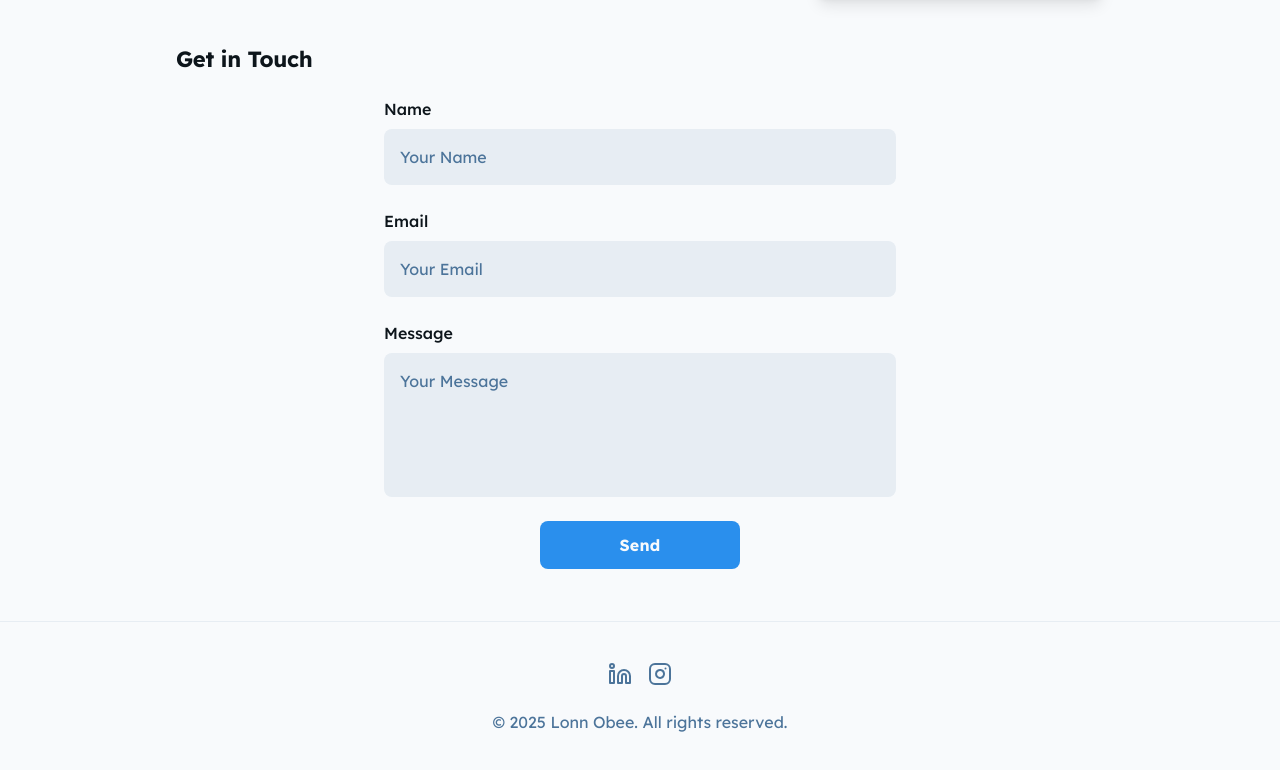
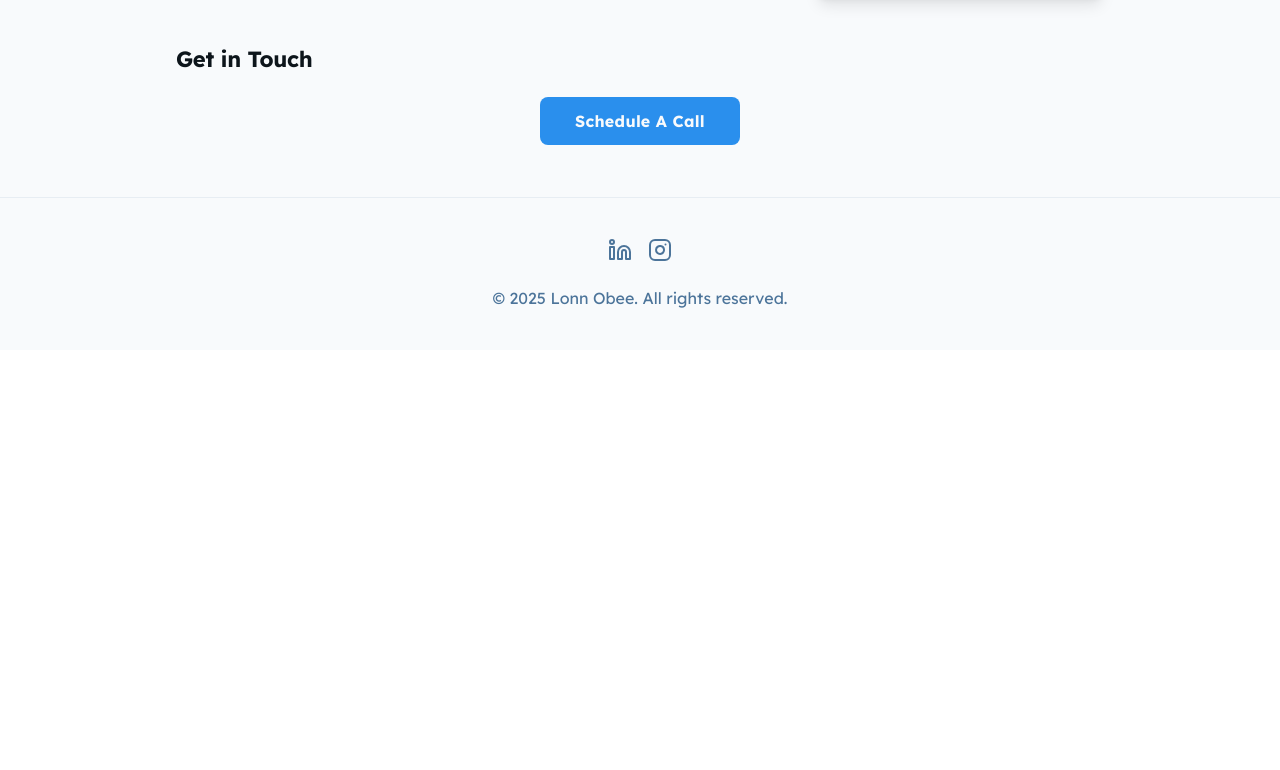
Before and after one commit to buildingwith-ai/LonnObee, a React (Vite) app: page / in a window 1280 px wide. Shown: the part 2616-3386 px from the top of the page. After the commit the page ends 2966 px from the top, so only its background shows below. Built offline with nearby package versions, Linux system fonts and the light colour scheme.

Commit message:
Replace contact form with Schedule A Call button

```diff
--- a/src/components/Contact.tsx
+++ b/src/components/Contact.tsx
@@ -1,37 +1,12 @@
-import React, { useState } from 'react';
+import React from 'react';
 
 const Contact = () => {
-  const [formData, setFormData] = useState({
-    name: '',
-    email: '',
-    message: '',
-  });
-
-  const [submitted, setSubmitted] = useState(false);
-
-  const handleChange = (e: React.ChangeEvent<HTMLInputElement | HTMLTextAreaElement>) => {
-    const { name, value } = e.target;
-    setFormData(prev => ({
-      ...prev,
-      [name]: value
-    }));
-  };
-
-  const handleSubmit = (e: React.FormEvent) => {
-    e.preventDefault();
-    // In a real application, you would send the form data to a server
-    console.log('Form submitted:', formData);
-    setSubmitted(true);
-
-    // Reset form after 3 seconds
-    setTimeout(() => {
-      setFormData({
-        name: '',
-        email: '',
-        message: '',
-      });
-      setSubmitted(false);
-    }, 3000);
+  const handleScheduleCall = () => {
+    // In a real application, this would open a scheduling system like Calendly
+    // For now, we'll just log the action
+    console.log('Schedule a call clicked');
+    // You could replace this with a link to your actual scheduling system
+    // window.open('https://calendly.com/your-link', '_blank');
   };
 
   return (
@@ -39,59 +14,14 @@ const Contact = () => {
       <h2 className="text-[#0d151b] text-xl sm:text-[22px] font-bold leading-tight tracking-[-0.015em] pb-3">Get in Touch</h2>
 
       <div className="max-w-lg mx-auto">
-        <form onSubmit={handleSubmit} className="w-full">
-          <div className="flex flex-col gap-4 py-3 w-full">
-            <label className="flex flex-col w-full">
-              <p className="text-[#0d151b] text-base font-medium leading-normal pb-2">Name</p>
-              <input
-                name="name"
-                value={formData.name}
-                onChange={handleChange}
-                placeholder="Your Name"
-                required
-                className="form-input flex w-full resize-none overflow-hidden rounded-lg text-[#0d151b] focus:outline-0 focus:ring-1 focus:ring-[#2a8fed] border-none bg-[#e7edf3] focus:border-none h-14 placeholder:text-[#4c749a] p-4 text-base font-normal leading-normal transition-all duration-300"
-              />
-            </label>
-          </div>
-
-          <div className="flex flex-col gap-4 py-3 w-full">
-            <label className="flex flex-col w-full">
-              <p className="text-[#0d151b] text-base font-medium leading-normal pb-2">Email</p>
-              <input
-                name="email"
-                value={formData.email}
-                onChange={handleChange}
-                placeholder="Your Email"
-                type="email"
-                required
-                className="form-input flex w-full resize-none overflow-hidden rounded-lg text-[#0d151b] focus:outline-0 focus:ring-1 focus:ring-[#2a8fed] border-none bg-[#e7edf3] focus:border-none h-14 placeholder:text-[#4c749a] p-4 text-base font-normal leading-normal transition-all duration-300"
-              />
-            </label>
-          </div>
-
-          <div className="flex flex-col gap-4 py-3 w-full">
-            <label className="flex flex-col w-full">
-              <p className="text-[#0d151b] text-base font-medium leading-normal pb-2">Message</p>
-              <textarea
-                name="message"
-                value={formData.message}
-                onChange={handleChange}
-                placeholder="Your Message"
-                required
-                className="form-input flex w-full resize-none overflow-hidden rounded-lg text-[#0d151b] focus:outline-0 focus:ring-1 focus:ring-[#2a8fed] border-none bg-[#e7edf3] focus:border-none min-h-36 placeholder:text-[#4c749a] p-4 text-base font-normal leading-normal transition-all duration-300"
-              ></textarea>
-            </label>
-          </div>
-
         <div className="flex py-3 justify-center w-full">
           <button
-              type="submit"
+            onClick={handleScheduleCall}
             className="flex w-full sm:w-auto min-w-[200px] cursor-pointer items-center justify-center overflow-hidden rounded-lg h-12 px-6 bg-[#2a8fed] text-slate-50 text-base font-bold leading-normal tracking-[0.015em] hover:bg-[#1a7fd8] transition-colors transform hover:scale-105 duration-300"
           >
-              <span className="truncate">{submitted ? 'Message Sent!' : 'Send'}</span>
+            <span className="truncate">Schedule A Call</span>
           </button>
         </div>
-        </form>
       </div>
     </div>
   );
```
Lines whose indentation alone changed are shown as unchanged.
